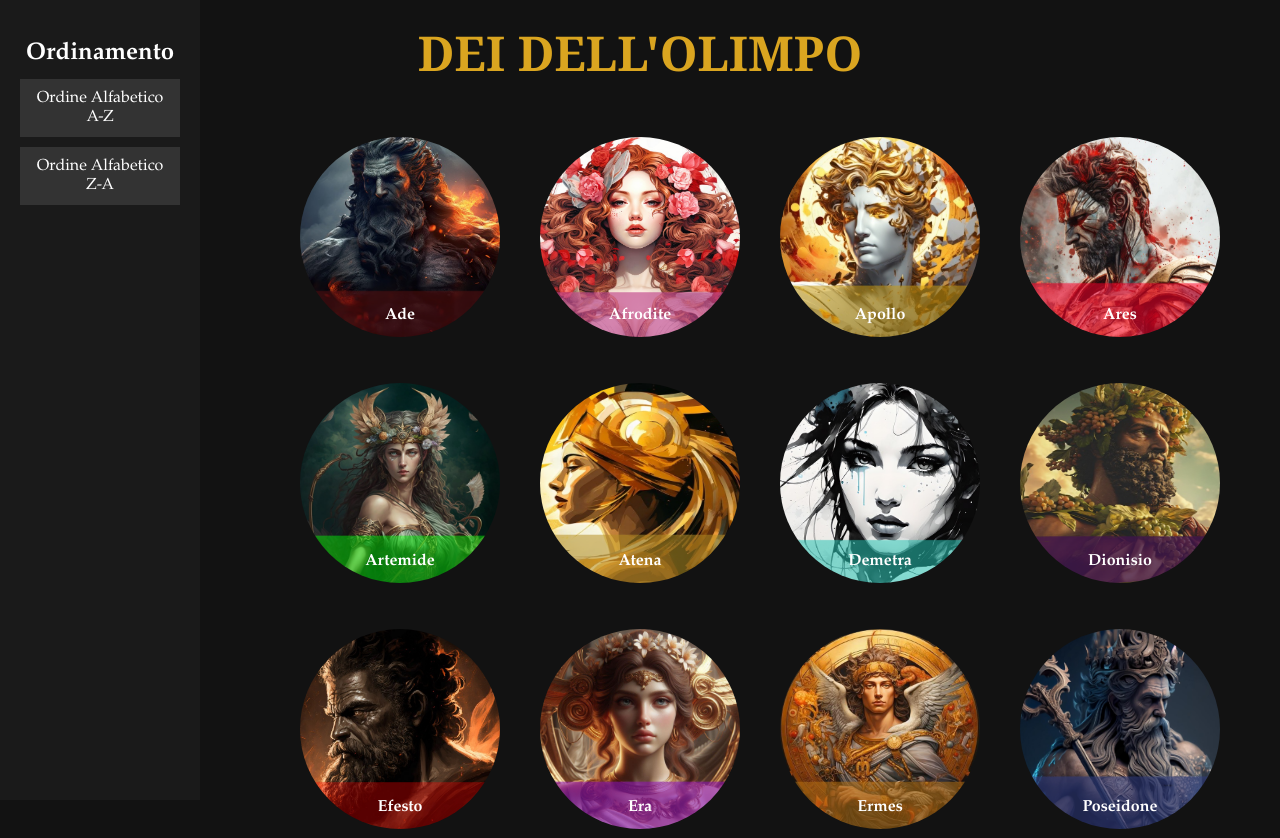
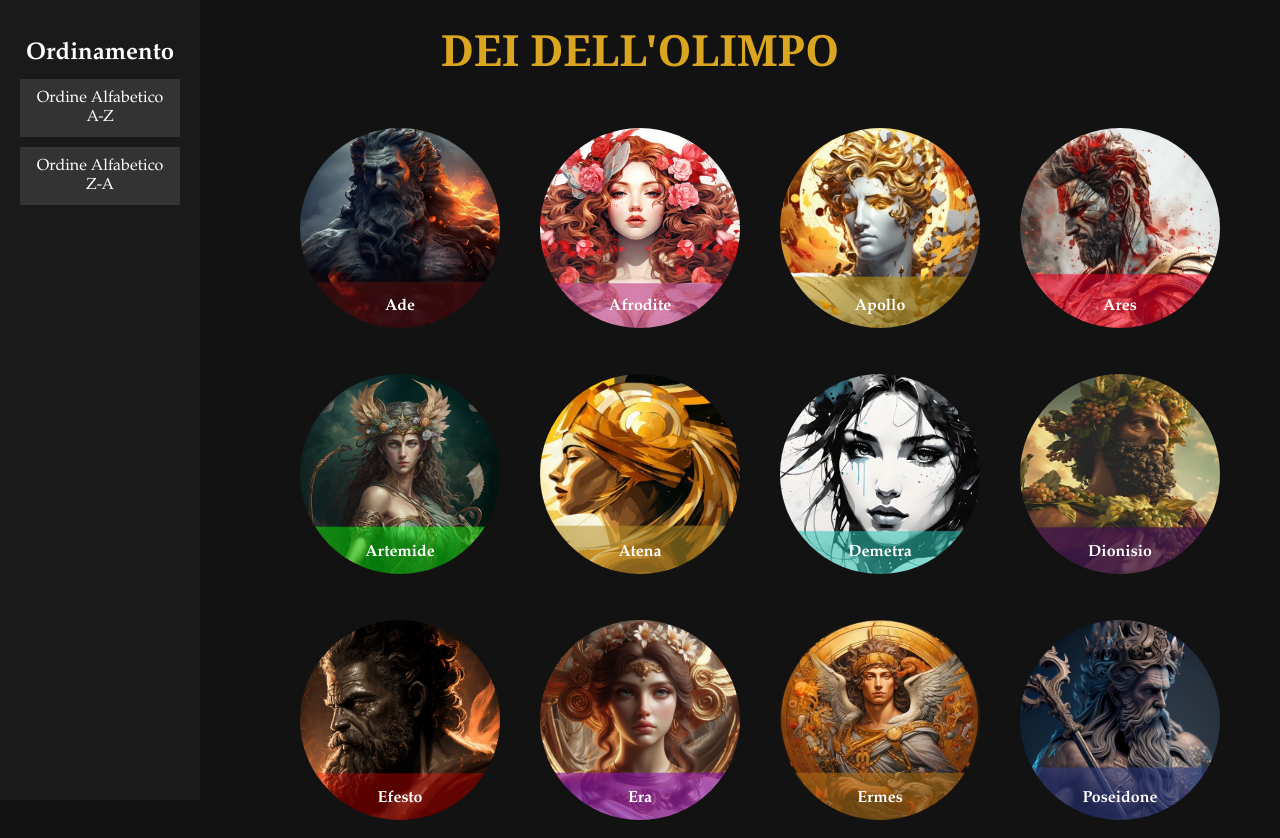
Before and after one commit to Xalez27/Olimpo, a plain HTML site: page index.html in a window 1280 px wide. Shown: the top 838 px of the page. Drawn offline with Linux system fonts and the light colour scheme.

Commit message:
changed title size

```diff
--- a/styles.css
+++ b/styles.css
@@ -6,7 +6,7 @@ body {
 
 .title {
     font-family:Cambria, Cochin, Georgia, Times, 'Times New Roman', serif;
-    font-size: 48px;
+    font-size: 43px;
     text-align: center;
     margin-top: 20px;
     color: goldenrod;
```
